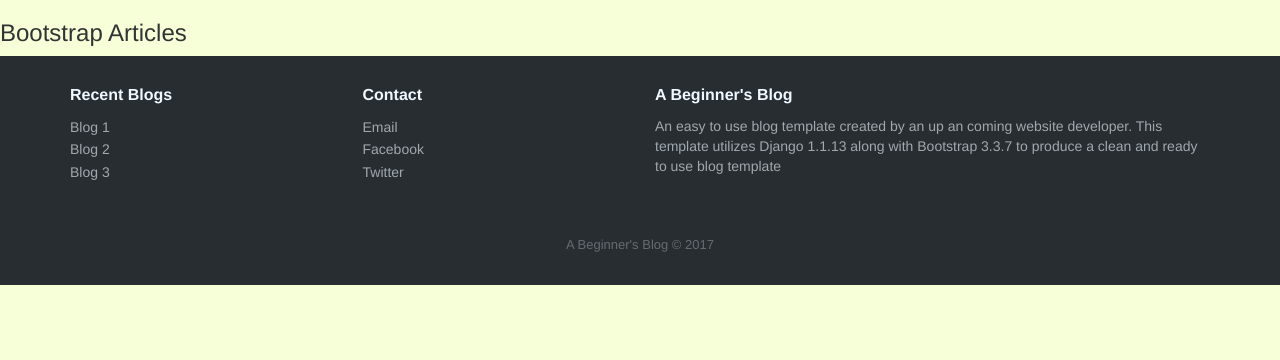
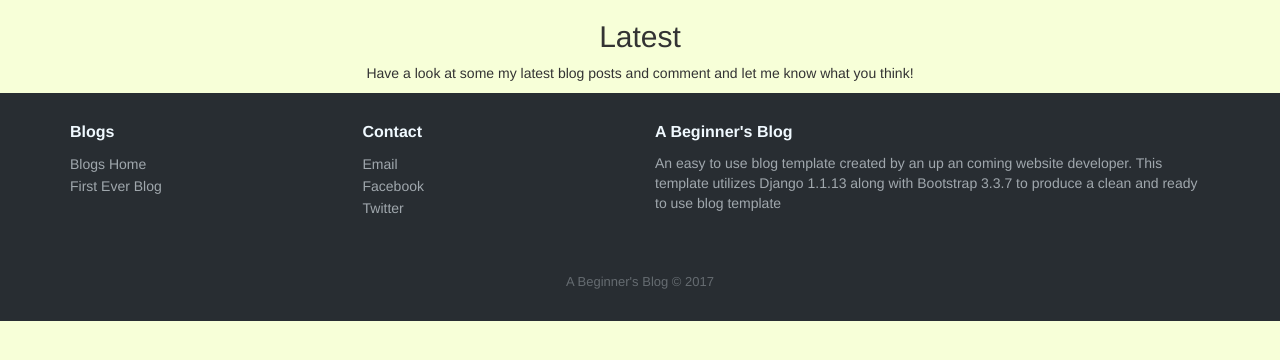
Before and after one commit to ShivamDh/Python-Projects, a Django app: template starter_blog/blogs/templates/blogs.html in a window 1280 px wide. Shown: the part 70-430 px from the top of the page. Run offline with Django 3.2, Linux system fonts and the light colour scheme; the template is opened without the code that fills it, so the values that code supplies are empty; some libraries are stand-ins or nearby versions.

Commit message:
Creating the blogs homepage

```diff
--- a/starter_blog/blogs/templates/blogs.html
+++ b/starter_blog/blogs/templates/blogs.html
@@ -1,7 +1,30 @@
 {% extends "base.html" %}
 
 {% block content %}
+{% load staticfiles %}
 
-<h3> Bootstrap Articles </h3>
-
+	<div class="article-list">
+		<div class="container">
+			<div class="intro">
+				<h2 class="text-center"> Latest </h2>
+				<p class="text-center">
+					Have a look at some my latest blog posts and comment and let me know what you think!
+				</p>
+			</div>
+			<div class="row articles">
+				{% for blog_post in object_list %}
+					<div class="col-md-4 col-sm-6 item">
+						<a href="/blogs/{{forloop.counter}}">
+							<img class="img-responsive" src={% static blog_post.imgSrc %} />
+						</a>
+						<h3 class="name"> {{blog_post.title}} </h3>
+						<p class="description"> {{blog_post.summary}} </p>
+						<a class="action" href="/blogs/{{forloop.counter}}">
+							<i class="glyphicon glyphicon-circle-arrow-right"> </i>
+						</a>
+					</div>
+				{% endfor %}
+			</div>
+		</div>
+	</div>
 {% endblock %}
--- a/starter_blog/blogs/views.py
+++ b/starter_blog/blogs/views.py
@@ -1,5 +1,2 @@
 from django.shortcuts import render
 from django.http import HttpResponse
-
-def blogs(request):
-    return render(request, 'blogs.html')
--- a/starter_blog/homepage/templates/base.html
+++ b/starter_blog/homepage/templates/base.html
@@ -23,7 +23,7 @@
 	<nav class="navbar navbar-inverse navigation-clean">
 		<div class="container">
 			<div class="navbar-header">
-				<a class="navbar-brand nabvar-link" href="#"> A Beginner's Blog </a>
+				<a class="navbar-brand nabvar-link" href="/"> A Beginner's Blog </a>
 				<button class="navbar-toggle collapsed" data-target="#navcol-1" data-toggle="collapse">
 					<span class="sr-only"> Toggle navigation </span>
 					<span class="icon-bar"></span>
@@ -49,13 +49,13 @@
 						</a>
 						<ul class="dropdown-menu" role="menu">
 							<li role="presentation">
-								<a href="#"> Email </a>
+								<a href="mailto: abeginnersblog@email.com?Subject=Contact%20Blogger"> Email </a>
 							</li>
 							<li role="presentation">
-								<a href="#"> Facebook </a>
+								<a href="www.facebook.com"> Facebook </a>
 							</li>
 							<li role="presentation">
-								<a href="#"> Twitter </a>
+								<a href="www.twitter.com"> Twitter </a>
 							</li>
 						</ul>
 					</li>
@@ -80,16 +80,13 @@
 						</p>
 					</div>
 					<div class="col-md-3 col-md-pull-6 col-sm-4 item">
-						<h3> Recent Blogs </h3>
+						<h3> Blogs </h3>
 						<ul>
 							<li>
-								<a href="#"> Blog 1 </a>
+								<a href="/blogs"> Blogs Home </a>
 							</li>
 							<li>
-								<a href="#"> Blog 2 </a>
-							</li>
-							<li>
-								<a href="#"> Blog 3 </a>
+								<a href="/blogs/1"> First Ever Blog </a>
 							</li>
 						</ul>
 					</div>
@@ -97,13 +94,13 @@
 						<h3> Contact </h3>
 						<ul>
 							<li>
-								<a href="#"> Email </a>
+								<a href = "mailto: abeginnersblog@email.com?Subject=Contact%20Blogger" target="top"> Email </a>
 							</li>
 							<li>
-								<a href="#"> Facebook </a>
+								<a href="www.facebook.com"> Facebook </a>
 							</li>
 							<li>
-								<a href="#"> Twitter </a>
+								<a href="www.twitter.com"> Twitter </a>
 							</li>
 						</ul>
 					</div>
--- a/starter_blog/homepage/urls.py
+++ b/starter_blog/homepage/urls.py
@@ -4,6 +4,6 @@ from django.views.generic import ListView
 from blogs.models import Blog
 
 urlpatterns = [
-    url(r'^$',ListView.as_view(queryset=Blog.objects.all().order_by('date'),
+    url(r'^$',ListView.as_view(queryset=Blog.objects.all().order_by('-date'),
 		template_name='home.html'))
 ]
```
Also changed, not shown: starter_blog/blogs/urls.py (+5 -2 lines), starter_blog/homepage/templates/home.html (+13 -6 lines).
